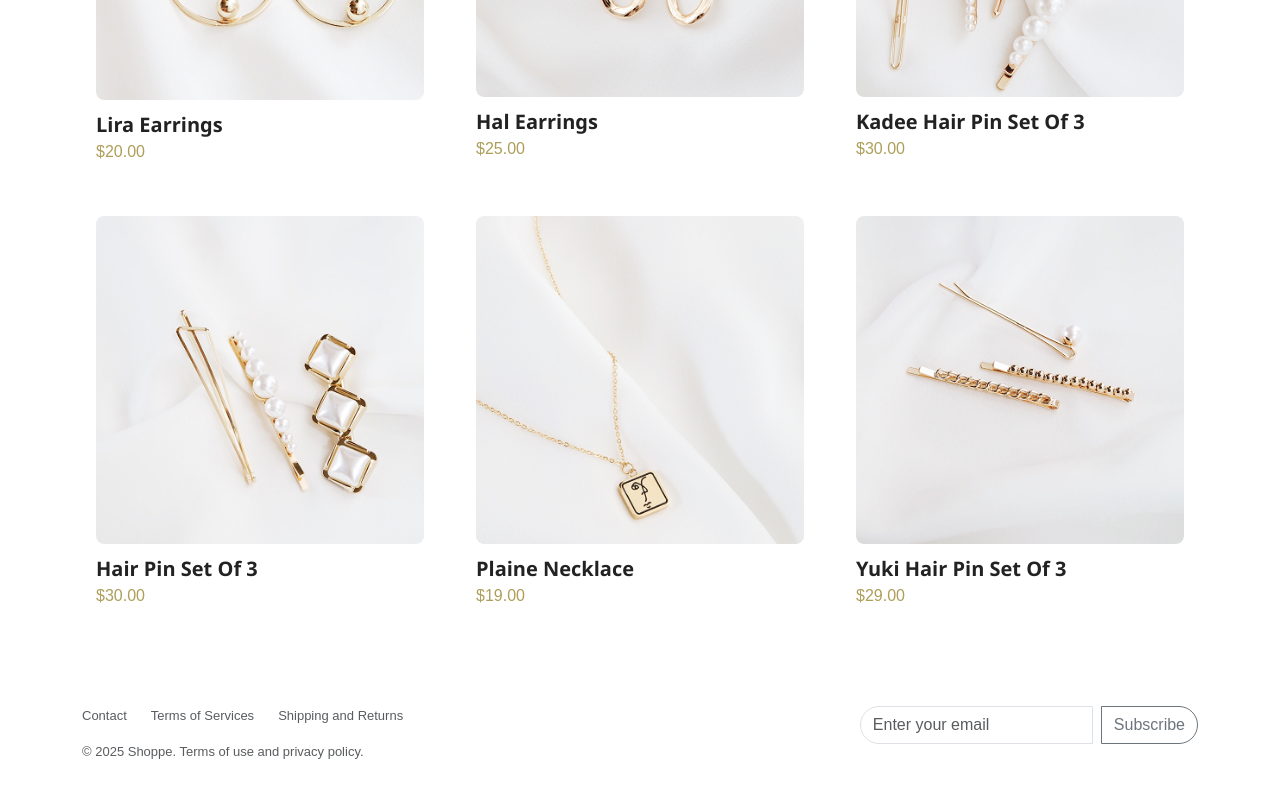
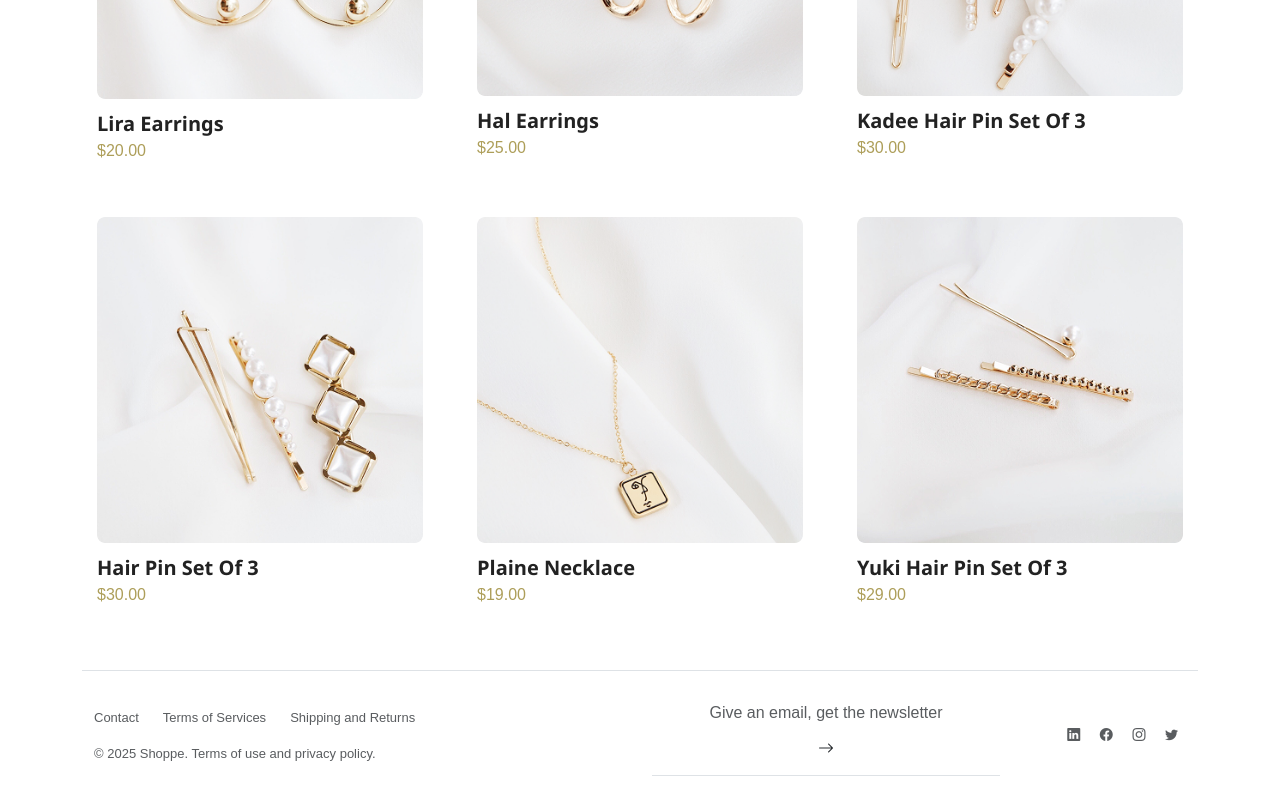
Before and after one commit to rahafOM/shoppe, a plain HTML site: page index.html in a window 1280 px wide. Shown: the part 1082-1882 px from the top of the page. Drawn offline with nearby package versions, Linux system fonts and the light colour scheme.

Commit message:
update home page

```diff
--- a/assets/css/index.css
+++ b/assets/css/index.css
@@ -8,6 +8,11 @@ color: #222;
 .site-top {
   padding: 25px 0;
 }
+
+.nav-link:hover {
+  color: #D4AF37 !important;
+}
+
 /* Hero */
 .hero {
   border-radius: 14px;
@@ -17,35 +22,65 @@ position: relative;
   margin-bottom: 92px;
 
 }
+
 .hero .carousel-item img {
   object-fit: cover;
   height: 420px;
   width: 100%;
 }
+
 .hero-caption {
   position: absolute;
   left: 40px;
   top: 35%;
   color: #fff;
 }
+
 .hero-caption h2 {
-font-weight: 600;
   font-size: 45px;
   margin-bottom: 10px;
 }
+
+.typing-effect {
+  width: 0;
+  overflow: hidden;
+  white-space: nowrap;
+  border-right: 3px solid #d4b652;
+  animation: typing 2s steps(30, end) forwards, blink 0.7s step-end infinite;
+}
+
+@keyframes typing {
+  from {
+    width: 0;
+  }
+
+  to {
+    width: 100%;
+  }
+}
+
+@keyframes blink {
+  50% {
+    border-color: transparent;
+  }
+}
+
 .hero-caption p {
   color: rgba(255, 255, 255, 0.9);
   margin-bottom: 18px;
   font-size: 25px;
 }
+
 .hero .btn-outline-light {
   border-color: rgba(255, 255, 255, 0.6);
 }
-.hero .slider{
+
+.hero .slider {
   position: absolute;
   bottom: 30px;
-left:  40%;
+  left: 40%;
 }
+
 /* Products */
 .section-title {
   display: flex;
@@ -54,32 +89,37 @@ align-items: center;
   margin: 18px 0;
   color: #504e4e;
 }
+
 .product-card {
   border-radius: 12px;
-padding: 14px;
+  padding: 15px;
   cursor: pointer;
 }
 
 .product-card:hover {
   transform: translateY(-5px);
-  transition: all 0.7s ;
+  transition: all 0.7s;
   box-shadow: 0 4px 12px rgba(0, 0, 0, 0.1);
 }
+
 .product-card img {
   border-radius: 8px;
   width: 100%;
-object-fit:cover;
+  object-fit: cover;
 }
+
 .product-title {
   font-size: 20px;
   font-weight: 600;
   margin-top: 10px;
-font-family:'Segoe UI', Tahoma, Geneva, Verdana, sans-serif;
+  font-family: 'Segoe UI', Tahoma, Geneva, Verdana, sans-serif;
 }
+
 span {
   font-size: 16px;
   color: #ad9e59;
 }
+
 .product-card {
   transition: all 0.3s ease;
 }
@@ -88,13 +128,13 @@ color: #ad9e59;
   opacity: 0;
   transition: opacity 0.3s ease;
   border-radius: 20px;
-  padding: 8px 16px;
-  background-color: white;
-  color: rgb(19, 19, 18);
-  border: 2px solid rgb(114, 114, 96);
+  background-color: rgb(245, 245, 245);
+  color: gray;
+  border: 2px solid white;
   bottom: 15px;
-  left: 90px;
+  left: 100px;
   padding: 6px;
+  font-family: Arial, Helvetica, sans-serif;
 }
 
 .product-card:hover .add-to-cart-btn {
@@ -115,18 +155,20 @@ padding: 36px 0;
   font-size: 13px;
   color: #9b9b9b;
 }
-.newsletter input {
-     border-radius: 30px 0 0 30px; }
-.newsletter button {
-    border-radius: 0 30px 30px 0; }
-
 
 @media screen and (max-width:768px) {
-.hero .carousel-item img { height: 260px; }
+  .hero .carousel-item img {
+    height: 260px;
+  }
+
   .hero-caption {
     position: static;
     background-color: #865f5f;
     padding: 18px;
     width: 100%;
   }
+
+  .slider {
+    display: none;
   }
+}
--- a/index.html
+++ b/index.html
@@ -4,6 +4,7 @@
     <meta charset="UTF-8" />
     <meta name="viewport" content="width=device-width, initial-scale=1.0" />
     <title>Shoppe - Jewelry Store</title>
+    <link rel="icon" href="./assets/image/jewelry.png" />
     <link
       href="https://cdn.jsdelivr.net/npm/bootstrap@5.3.2/dist/css/bootstrap.min.css"
       rel="stylesheet"
@@ -11,6 +12,10 @@
     <link
       href="https://fonts.googleapis.com/css2?family=Inter:wght@300;400;600;700&display=swap"
       rel="stylesheet"
+    />
+    <link
+      rel="stylesheet"
+      href="https://cdn.jsdelivr.net/npm/bootstrap-icons@1.11.3/font/bootstrap-icons.css"
     />
     <link rel="stylesheet" href="./assets/css/index.css" />
   </head>
@@ -73,7 +78,7 @@
         <div class="carousel-item active">
           <img src="./assets/image/girl.png" class="h-100" alt="hero" />
           <div class="hero-caption d-flex flex-column">
-            <h2>Gold big hoops</h2>
+            <h2 class="typing-effect text-center fw-bold">Gold big hoops</h2>
             <p>$68.00</p>
             <a href="#" class="btn btn-outline-light">View Product</a>
           </div>
@@ -191,12 +196,15 @@
       </section>
 
       <!-- Footer -->
-      <footer class="mt-5">
-        <div class="row">
-          <div class="col-md-6">
-            <ul class="list-unstyled d-flex gap-4">
+      <footer class="mt-5 border-top pt-4">
+        <div class="container">
+          <div class="row align-items-center">
+            <div class="col-md-6 mb-4 mb-md-0">
+              <ul class="list-unstyled d-flex gap-4 mb-3">
                 <li>
-                <a href="#" class="text-muted text-decoration-none">Contact</a>
+                  <a href="#" class="text-muted text-decoration-none"
+                    >Contact</a
+                  >
                 </li>
                 <li>
                   <a href="#" class="text-muted text-decoration-none"
@@ -209,38 +217,41 @@
                   >
                 </li>
               </ul>
-            <div class="mt-3 text-muted">
+              <div class="text-muted">
                 © 2025 Shoppe. Terms of use and privacy policy.
               </div>
             </div>
-          <div class="col-md-6 text-md-end mt-3 mt-md-0">
-            <div class="d-inline-block newsletter">
+
+            <div class="col-md-4 mb-4 mb-md-0">
               <form
-                class="d-flex"
-                onsubmit="event.preventDefault(); alert('Subscribed!');"
+                class="d-flex justify-content-center align-items-center flex-wrap border-bottom pb-2"
               >
                 <input
-                  class="form-control"
                   type="email"
-                  placeholder="Enter your email"
-                  aria-label="Email"
-                  required
+                  class="form-control border-0 text-center"
+                  placeholder="Give an email, get the newsletter"
                 />
-                <button class="btn btn-outline-secondary ms-2" type="submit">
-                  Subscribe
+                <button type="submit" class="btn border-0">
+                  <i class="bi bi-arrow-right"></i>
                 </button>
               </form>
             </div>
-            <div class="mt-3">
-              <a href="#" class="text-muted me-2"
-                ><i class="fa-brands fa-facebook"></i
+
+            <div class="col-md-2 d-flex justify-content-end">
+              <div class="social-icons">
+                <a href="#" class="text-muted mx-2"
+                  ><i class="bi bi-linkedin"></i
                 ></a>
-              <a href="#" class="text-muted me-2"
-                ><i class="fa-brands fa-instagram"></i
+                <a href="#" class="text-muted mx-2"
+                  ><i class="bi bi-facebook"></i
                 ></a>
-              <a href="#" class="text-muted"
-                ><i class="fa-brands fa-twitter"></i
+                <a href="#" class="text-muted mx-2"
+                  ><i class="bi bi-instagram"></i
                 ></a>
+                <a href="#" class="text-muted mx-2"
+                  ><i class="bi bi-twitter"></i
+                ></a>
+              </div>
             </div>
           </div>
         </div>
```
Also changed, not shown: assets/image/jewelry.png (added). Lines whose indentation alone changed are shown as unchanged.
